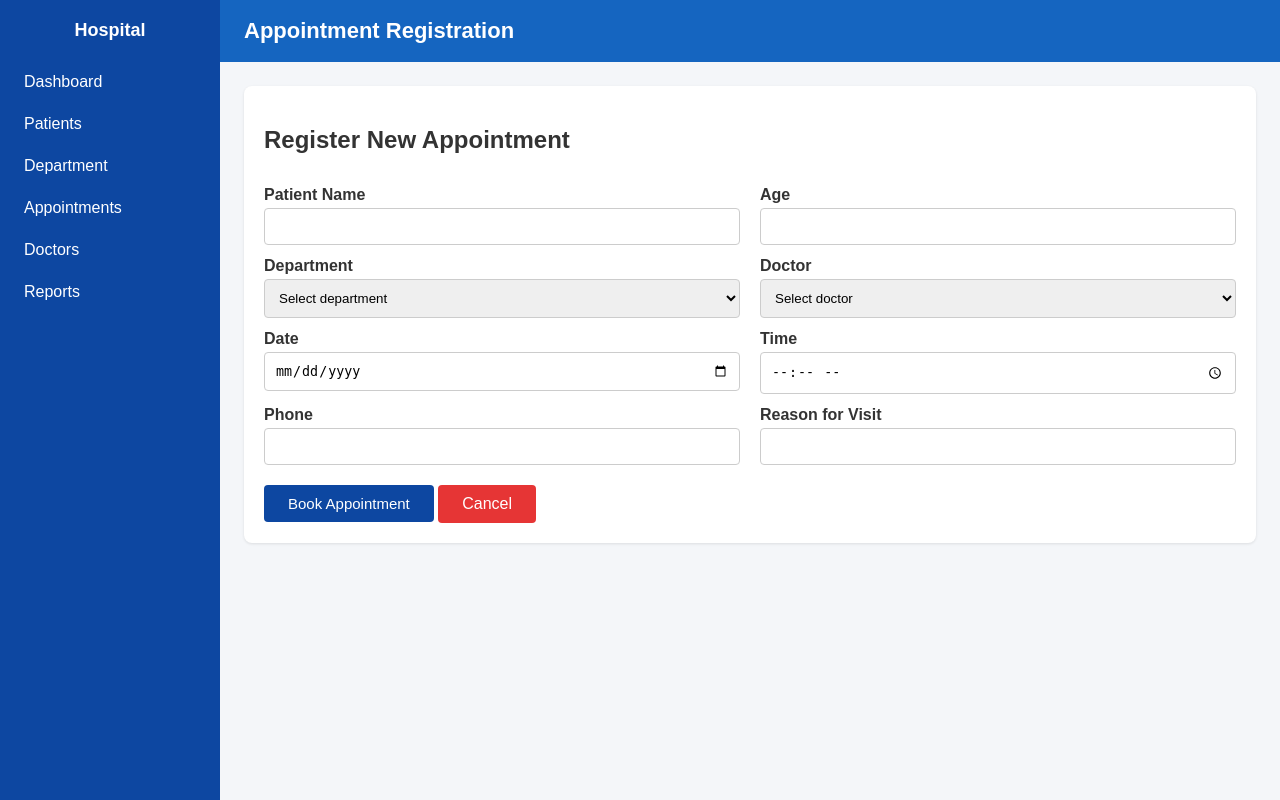
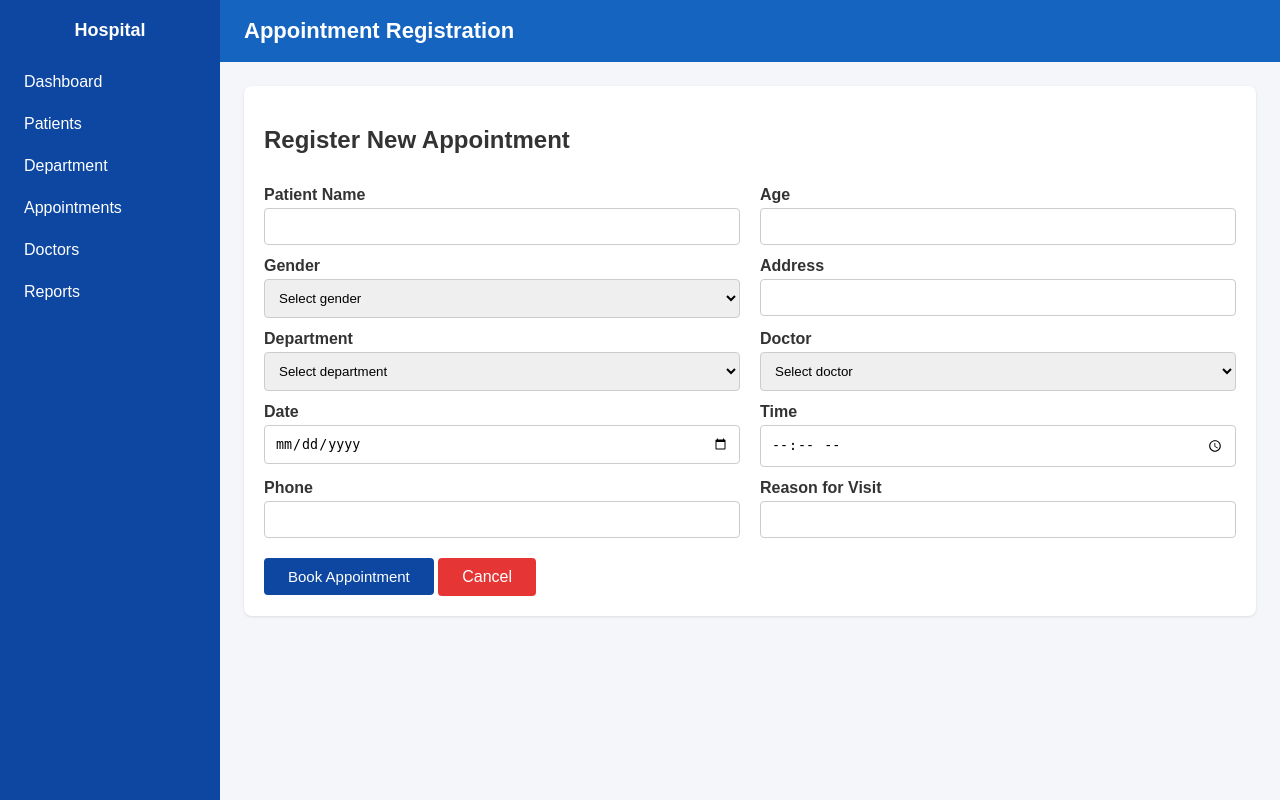
Before and after one commit to RAKIB6348/hospital_django, a Django app: page /appointment/add/ in a window 1280 px wide. Run offline with Django 5.2, Linux system fonts and the light colour scheme; data that the repository does not hold is empty.

Commit message:
add new field in appointment module

```diff
--- a/patient/models.py
+++ b/patient/models.py
@@ -4,6 +4,12 @@ from django.db import models
 class Appointment(models.Model):
     patient_name = models.CharField(max_length=100)
     patient_age = models.PositiveIntegerField()
+    gender = models.CharField(max_length=10, choices=[
+        ('male', 'Male'),
+        ('female', 'Female'),
+        ('other', 'Other'),
+    ], default='male')
+    address = models.CharField(max_length=255, blank=True)
     department = models.CharField(max_length=100)
     doctor = models.CharField(max_length=100)
     date = models.DateField()
--- a/patient/templates/patient/appointment_form.html
+++ b/patient/templates/patient/appointment_form.html
@@ -16,6 +16,19 @@
             <div>
                 <label for="patient_age">Age</label>
                 <input type="number" id="patient_age" name="patient_age" min="0" max="150" required>
+            </div>
+            <div>
+                <label for="gender">Gender</label>
+                <select id="gender" name="gender" required>
+                    <option value="">Select gender</option>
+                    <option value="male">Male</option>
+                    <option value="female">Female</option>
+                    <option value="other">Other</option>
+                </select>
+            </div>
+            <div>
+                <label for="address">Address</label>
+                <input type="text" id="address" name="address">
             </div>
             <div>
                 <label for="department">Department</label>
--- a/patient/templates/patient/appointment_list.html
+++ b/patient/templates/patient/appointment_list.html
@@ -14,6 +14,8 @@
             <tr>
                 <th>Patient</th>
                 <th>Age</th>
+                <th>Gender</th>
+                <th>Address</th>
                 <th>Department</th>
                 <th>Doctor</th>
                 <th>Date</th>
@@ -27,6 +29,8 @@
             <tr>
                 <td>{{ appointment.patient_name }}</td>
                 <td>{{ appointment.patient_age }}</td>
+                <td>{{ appointment.get_gender_display }}</td>
+                <td>{{ appointment.address }}</td>
                 <td>{{ appointment.department }}</td>
                 <td>{{ appointment.doctor }}</td>
                 <td>{{ appointment.date }}</td>
@@ -35,7 +39,7 @@
                 <td>{{ appointment.reason }}</td>
             </tr>
             {% empty %}
-            <tr><td colspan="8">No appointments yet.</td></tr>
+            <tr><td colspan="10">No appointments yet.</td></tr>
             {% endfor %}
         </tbody>
     </table>
--- a/patient/views.py
+++ b/patient/views.py
@@ -19,6 +19,8 @@ def appointment_form(request):
         Appointment.objects.create(
             patient_name=request.POST['patient_name'],
             patient_age=request.POST['patient_age'],
+            gender=request.POST['gender'],
+            address=request.POST['address'],
             department=request.POST['department'],
             doctor=request.POST['doctor'],
             date=request.POST['date'],
```
Also changed, not shown: db.sqlite3, patient/migrations/0002_appointment_address_appointment_gender.py (added).
